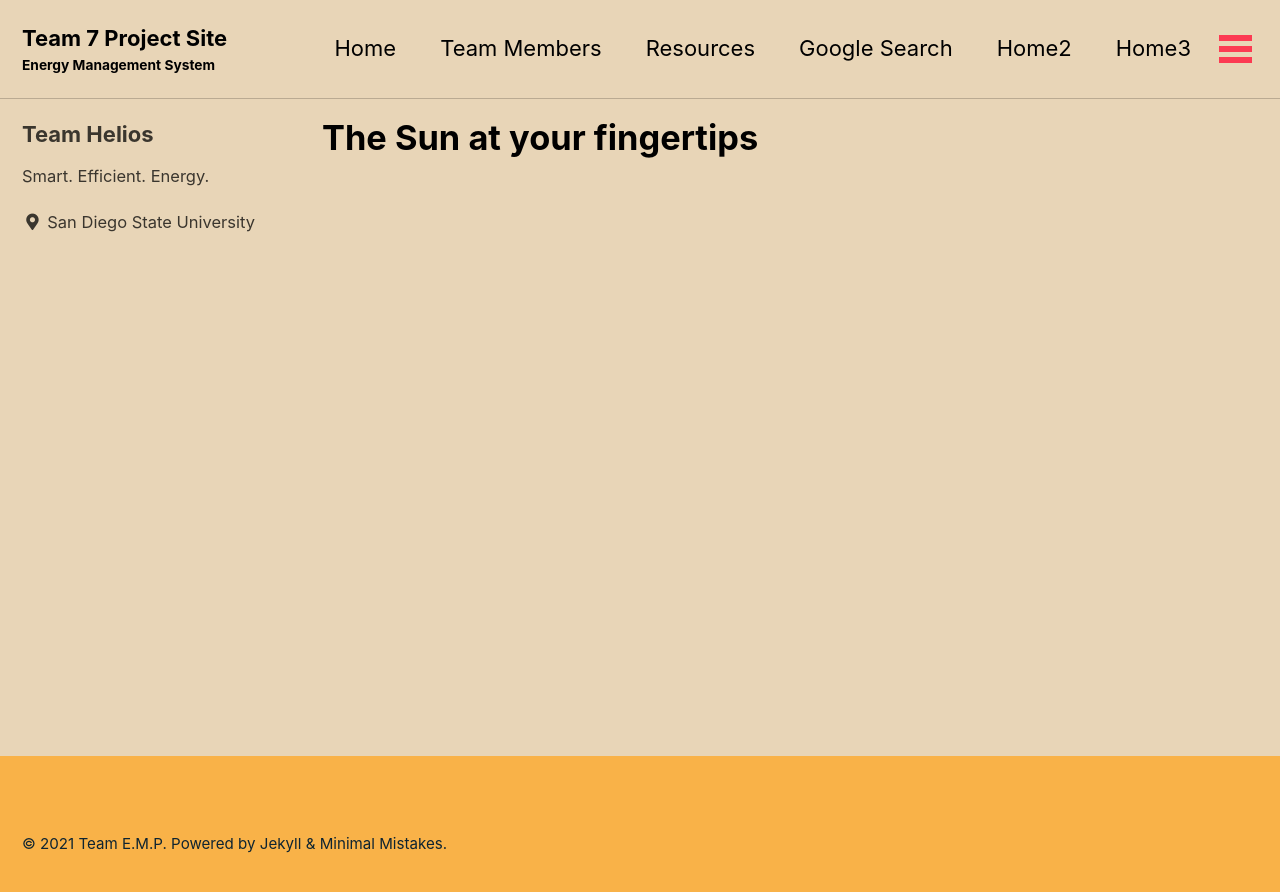
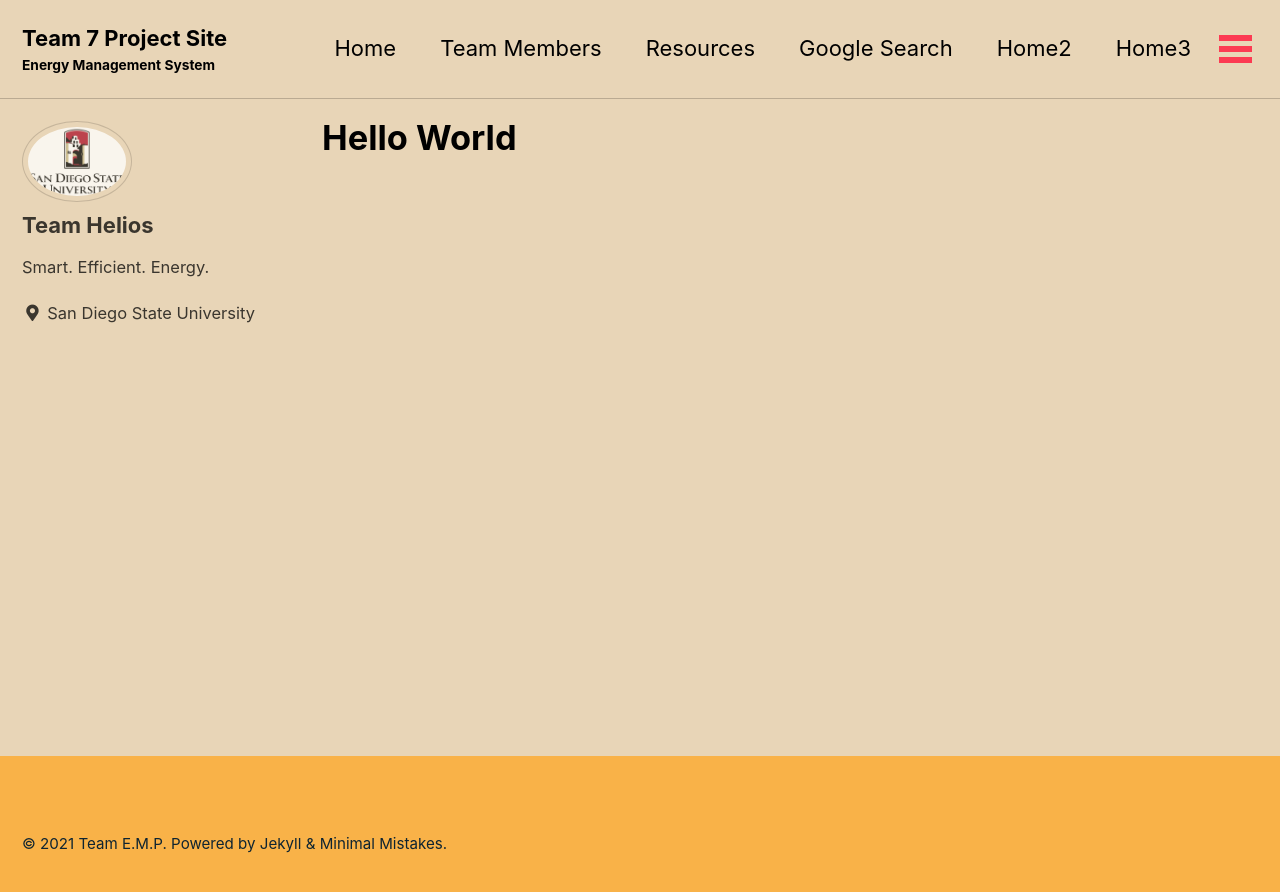
Before and after one commit to jcorlando/Team_SMS_Senior_Design_Website, a Jekyll site: the page built from _pages/index.md, in a window 1280 px wide. Shown: the top 892 px of the page. Built offline with Jekyll 4.4.1, drawn with Linux system fonts in a browser that asks for light colours; cached includes are drawn as plain includes.

Commit message:
03/19/2021 08:56 pm

```diff
--- a/_config.yml
+++ b/_config.yml
@@ -95,7 +95,7 @@ analytics:
 # Site Author
 author:
   name             : "Team Helios"
-  avatar           : # path of avatar image, e.g. "/assets/images/bio-photo.jpg"
+  avatar           : /assets/SDSUprimary3Crgb.jpg # path of avatar image, e.g. "/assets/images/bio-photo.jpg"
   bio              : "Smart. Efficient. Energy."
   location         : "San Diego State University"
   email            :
--- a/_pages/index.md
+++ b/_pages/index.md
@@ -2,5 +2,5 @@
 layout: single
 permalink: /
 author_profile: true
-title: "The Sun at your fingertips"
+title: "Hello World"
 ---
```
Also changed, not shown: assets/SDSUprimary3Crgb.jpg (added).
